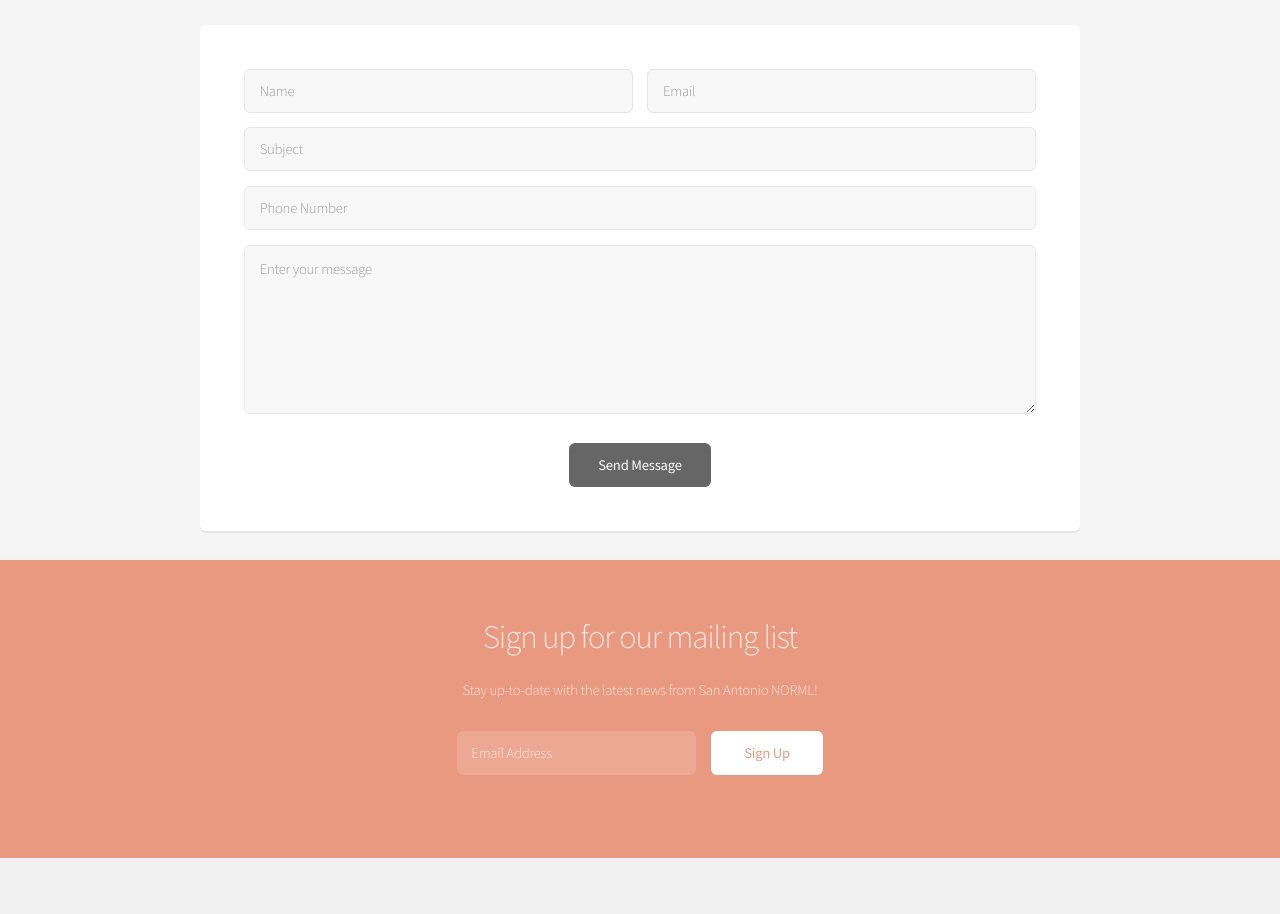
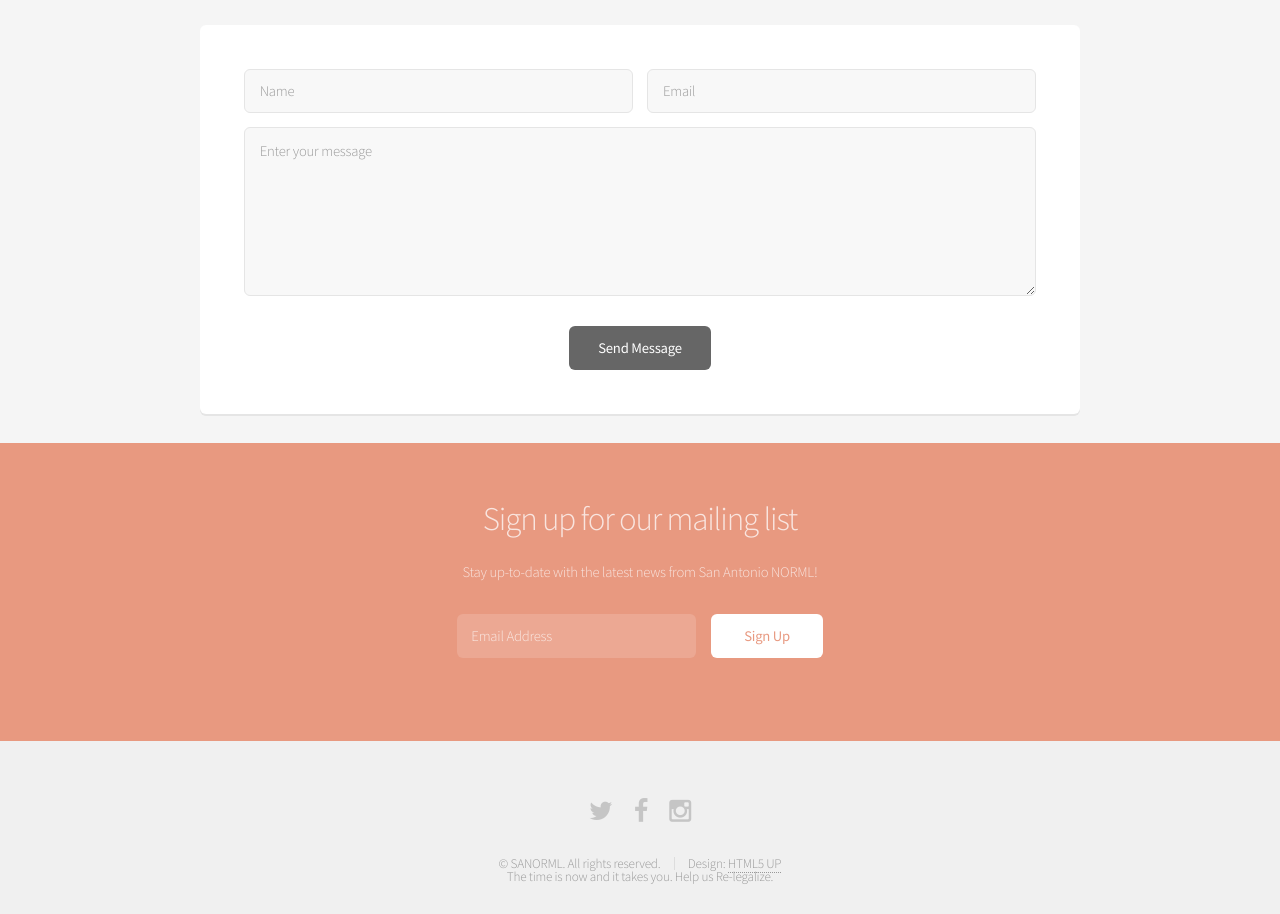
Before and after one commit to jvlatacc/sanorml.org, a plain HTML site: page index.html in a window 1280 px wide. Shown: the part 6620-7534 px from the top of the page. Drawn offline with Linux system fonts and the light colour scheme.

Commit message:
Index update for form

```diff
--- a/index.html
+++ b/index.html
@@ -223,16 +223,6 @@
 						</div>
 						<div class="row uniform 50%">
 							<div class="12u">
-								<input type="text" name="subject" id="subject" value="" placeholder="Subject" />
-							</div>
-						</div>
-						<div class="row uniform 50%">
-							<div class="12u">
-								<input type="text" name="contact" id="contact" value="" placeholder="Phone Number" />
-							</div>
-						</div>
-						<div class="row uniform 50%">
-							<div class="12u">
 								<textarea name="message" id="message" placeholder="Enter your message" rows="6"></textarea>
 							</div>
 						</div>
```
